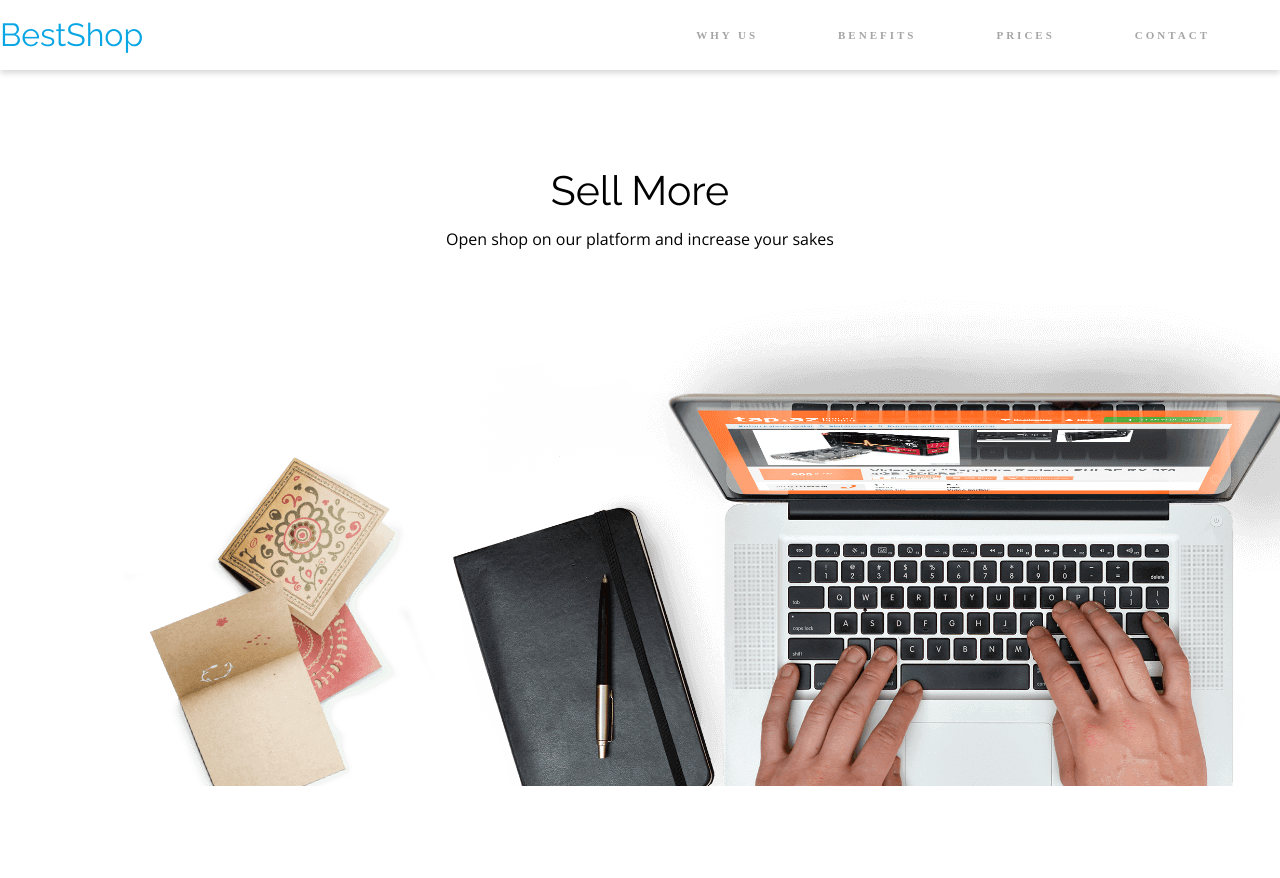
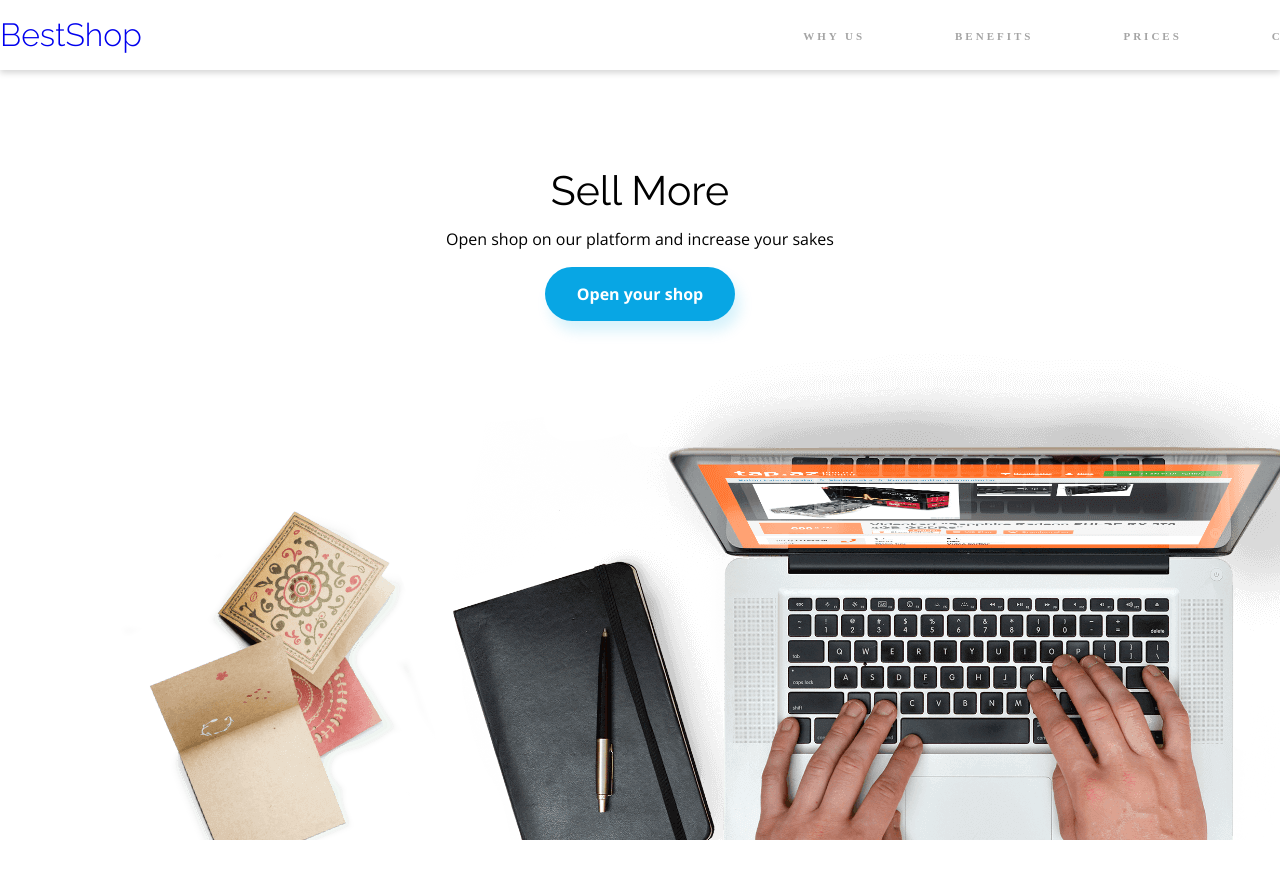
Before and after one commit to SzymonSzmydt/BestShop_Warsztat, a plain HTML site: page index.html in a window 1280 px wide. Shown: the top 878 px of the page. Drawn offline with nearby package versions, Linux system fonts and the light colour scheme.

Commit message:
refreshing code

```diff
--- a/css/style.css
+++ b/css/style.css
@@ -19,10 +19,13 @@ body {
     background-color: var(--color-light-gray);
 }
 
+a {
+    text-decoration: none;
+}
+
 .container {
     width: 1352px;
-    margin-left: auto;
-    margin-right: auto;
+    margin: 0 auto;
 }
 
 /**
@@ -32,60 +35,54 @@ body {
 header {
     width: 100%;
     height: 70px;
-    top: 0;
-    left: 0;
     position: relative;
-    display: flex;
-    align-items: center;
-    background-color: var(--color-white);
-    box-shadow: 0 3px 6px #00000029;
+    background: var(--color-white);
+    box-shadow: 0 3px 6px rgba(0, 0, 0, 0.16);
 }
 
 .header_navigation {
-    color: var(--color-grey);
     display: flex;
     justify-content: space-between;
+    align-items: center;
+    height: 100%;
 }
 
 .navigation_logo {
-    font-size: 32px;
+    font-size: 2rem;
+    font-weight: 300;
     font-family: var(--font-raleway);
-    display: flex;
-    align-items: center;
-}
-
-.navigation_logo a {
-    text-decoration: none;
     color: var(--color-primary);
 }
 
-.navigation_logo a:hover {
-    color: var(--color-black);
-}
-
-.header_nav_list {
+.header_nav_ul {
     display: flex;
     justify-content: space-around;
     align-items: center;
-    text-transform: uppercase;
-    font-size: 11px;
-    line-height: 15px;
-    letter-spacing: 3px;
     list-style: none;
 }
 
-li a {
-    margin-right: 60px;
-    padding: 25px 10px;
-    color: var(--color-grey);
-    font-weight: 600;
-    text-decoration: none;
-    border-bottom: 4px solid var(--color-primary) transpartent;
+.header_nav_li {
+    padding: 0 40px;
 }
 
-li a:hover {
+.nav_link {
+    color: var(--color-grey);
+    font-weight: 700;
+    font-size: 11px;
+    text-transform: uppercase;
+    line-height: 15px;
+    letter-spacing: 3px;
+    padding: 26px 5px;
+    border-bottom: 4px solid transparent;
+}
+
+.nav_link:hover {
     color: var(--color-black);
     border-bottom: 4px solid var(--color-primary);
+}
+
+.header_nav_li:last-child {
+    padding-right: 0;
 }
 
 /**
@@ -113,3 +110,18 @@ h1 {
     color: var(--color-black);
     padding: 20px;
 }
+
+.btn {
+    font-family: var(--font-open-sans);
+    font-size: 16px;
+    font-weight: 700;
+    color: var(--color-white);
+    background: var(--color-primary);
+    box-shadow: 5px 10px 14px var(--color-primary-shadow);
+    border-radius: 40px;
+    border: none;
+    padding: 16px 32px;
+    text-align: center;
+    text-decoration: none;
+    cursor: pointer;
+}
--- a/index.html
+++ b/index.html
@@ -17,11 +17,11 @@
     <header>
         <nav class="header_navigation container">
         <span class="navigation_logo"><a href="#">BestShop</a></span>
-            <ul class="header_nav_list">
-                <li><a href="#">why us</a></li>
-                <li><a href="#">benefits</a></li>
-                <li><a href="#">prices</a></li>
-                <li><a href="#">contact</a></li>
+            <ul class="header_nav_ul">
+                <li class="header_nav_li"><a href="#" class="nav_link">why us</a></li>
+                <li class="header_nav_li"><a href="#" class="nav_link">benefits</a></li>
+                <li class="header_nav_li"><a href="#" class="nav_link">prices</a></li>
+                <li class="header_nav_li"><a href="#" class="nav_link">contact</a></li>
             </ul>
         </nav>
     </header>
@@ -31,6 +31,7 @@
             <p class="opening_section_text">
                 Open shop on our platform and increase your sakes
             </p>
+            <button type="button" class="btn">Open your shop</button>
             <img src="assets/Background.png" alt="computer">
         </div>
 
```
